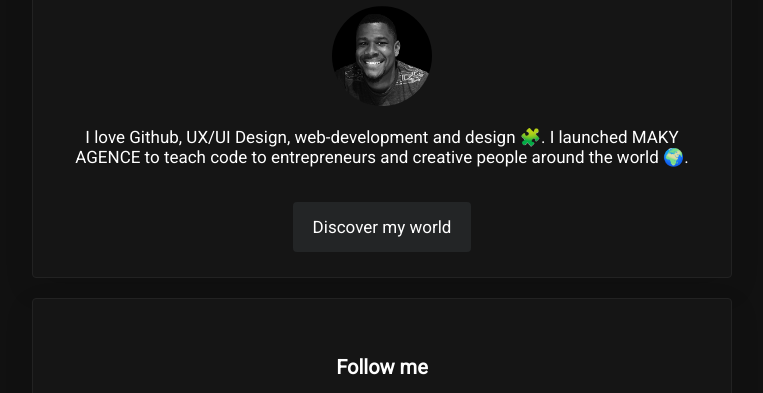
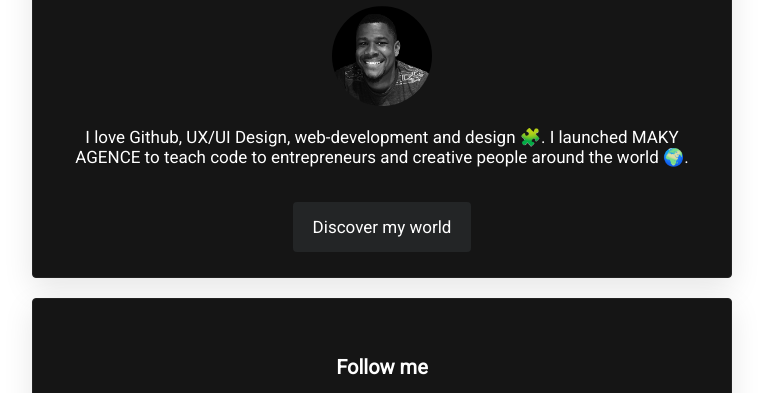
Before and after one commit to anniou21/05-Push-on-Github-Pages, a plain HTML site: page profile/index.html in a window 1280 px wide. Shown: the part 158-551 px from the top of the page, without its empty margins (258-1021 px from the left). Drawn offline with Linux system fonts and the light colour scheme.

Commit message:
MAJ profile

```diff
--- a/profile/style.css
+++ b/profile/style.css
@@ -24,7 +24,6 @@
 }
 
 body {
-  background-color: #111111;
   color: #FFFFFF;
   font-family: 'Roboto', sans-serif;
   font-size: 17px;
```
